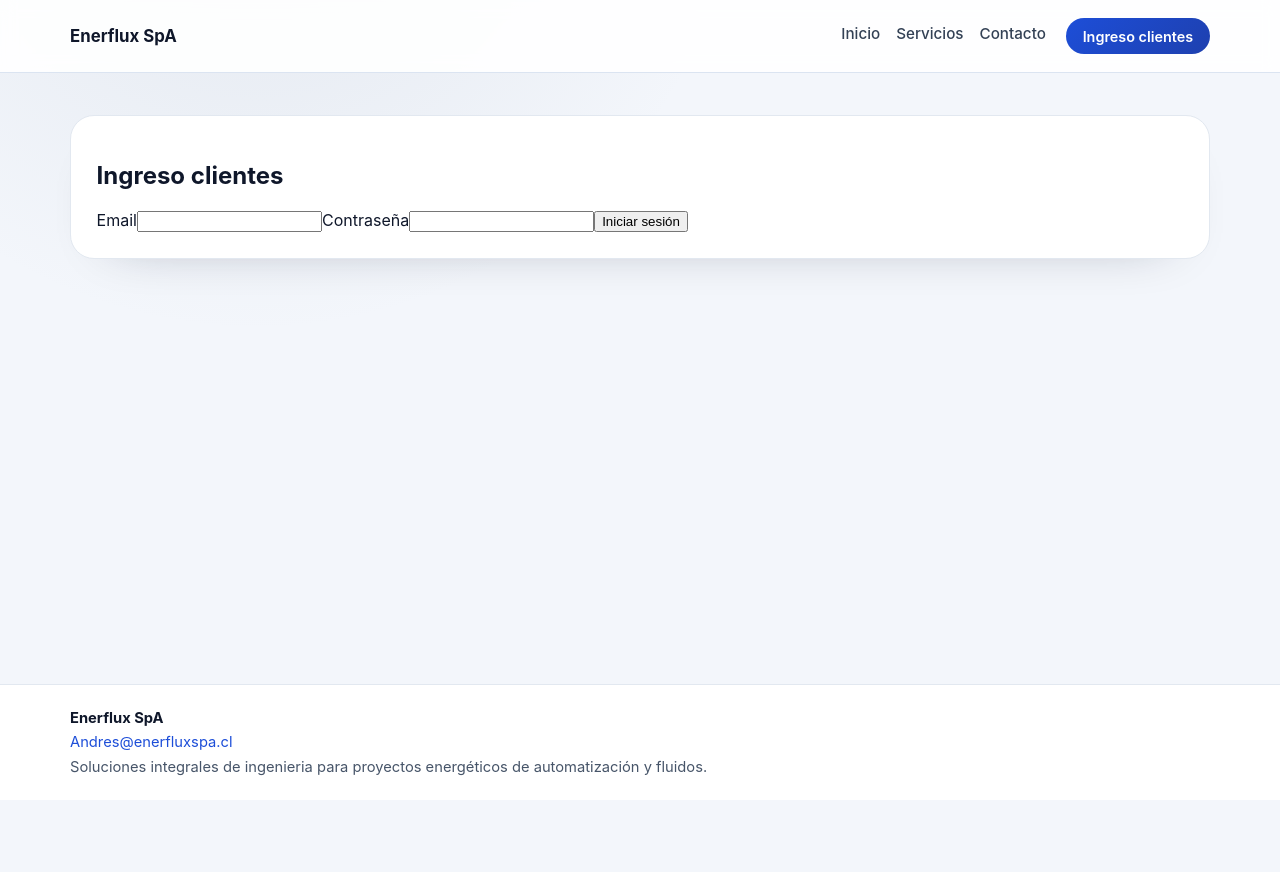
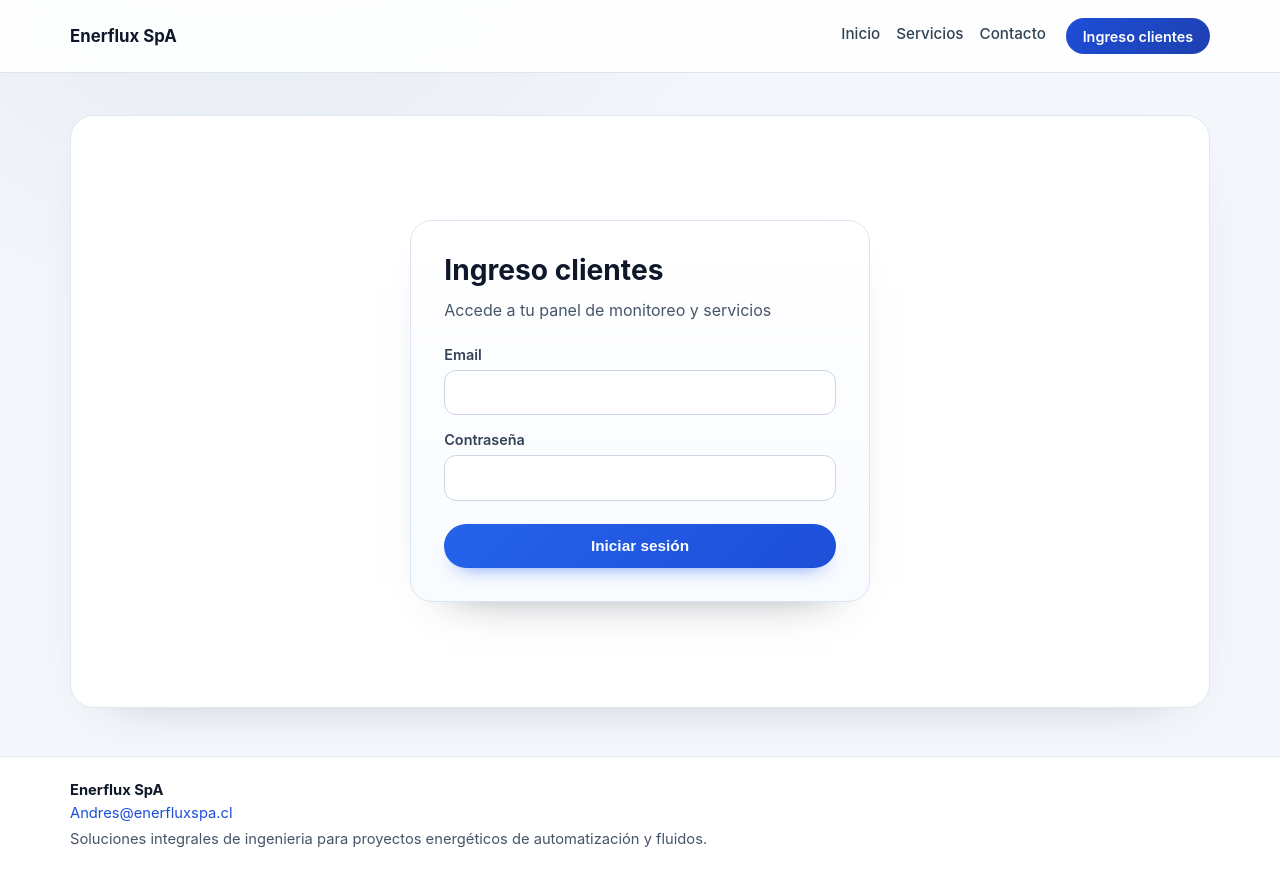
Before and after one commit to ANDREW1221ka/enerflux-web, a React (Vite) app: page /login in a window 1280 px wide. Before the commit the page ends 800 px from the top, so only its background shows below. Built offline with nearby package versions, Linux system fonts and the light colour scheme; no server answers.

Commit message:
Rediseña la página de login con card moderna y UX mejorada

```diff
--- a/src/index.css
+++ b/src/index.css
@@ -138,6 +138,109 @@ a {
 .home-page {
   display: grid;
   gap: clamp(2rem, 5vw, 4.2rem);
+}
+
+.login-page {
+  min-height: clamp(540px, 66vh, 700px);
+  display: grid;
+  place-items: center;
+  padding: clamp(0.5rem, 1.5vw, 1rem);
+}
+
+.login-card {
+  width: min(100%, 460px);
+  border-radius: 22px;
+  border: 1px solid #dbe4f1;
+  background: linear-gradient(180deg, #ffffff, #f8fbff);
+  padding: clamp(1.4rem, 2.6vw, 2.1rem);
+  box-shadow: 0 24px 48px -42px rgba(15, 23, 42, 0.7);
+}
+
+.login-header {
+  margin-bottom: 1.5rem;
+}
+
+.login-header h2 {
+  margin: 0;
+  color: #0f172a;
+  font-size: clamp(1.45rem, 2.2vw, 1.8rem);
+  line-height: 1.2;
+}
+
+.login-header p {
+  margin: 0.6rem 0 0;
+  color: #475569;
+  line-height: 1.5;
+}
+
+.login-form {
+  display: grid;
+  gap: 1rem;
+}
+
+.login-field {
+  display: grid;
+  gap: 0.45rem;
+}
+
+.login-field label {
+  font-size: 0.9rem;
+  font-weight: 600;
+  color: #334155;
+}
+
+.login-field input {
+  width: 100%;
+  border-radius: 12px;
+  border: 1px solid #cbd5e1;
+  background-color: #ffffff;
+  padding: 0.82rem 0.9rem;
+  font-size: 0.95rem;
+  color: #0f172a;
+  transition: border-color 0.2s ease, box-shadow 0.2s ease;
+}
+
+.login-field input:focus {
+  outline: none;
+  border-color: #2563eb;
+  box-shadow: 0 0 0 3px rgba(37, 99, 235, 0.16);
+}
+
+.login-error {
+  margin: 0.2rem 0 0;
+  font-size: 0.88rem;
+  color: #b91c1c;
+  background-color: #fef2f2;
+  border: 1px solid #fecaca;
+  border-radius: 10px;
+  padding: 0.62rem 0.75rem;
+}
+
+.login-submit {
+  margin-top: 0.45rem;
+  width: 100%;
+  border: 0;
+  border-radius: 999px;
+  padding: 0.82rem 1.1rem;
+  font-size: 0.96rem;
+  font-weight: 700;
+  color: #ffffff;
+  background: linear-gradient(135deg, #2563eb, #1d4ed8);
+  cursor: pointer;
+  box-shadow: 0 10px 20px -14px rgba(37, 99, 235, 0.95);
+  transition: transform 0.2s ease, box-shadow 0.2s ease, background 0.2s ease;
+}
+
+.login-submit:hover:not(:disabled) {
+  transform: translateY(-1px);
+  background: linear-gradient(135deg, #1d4ed8, #1e3a8a);
+  box-shadow: 0 12px 22px -14px rgba(29, 78, 216, 0.85);
+}
+
+.login-submit:disabled {
+  opacity: 0.75;
+  cursor: wait;
+  transform: none;
 }
 
 .home-hero {
--- a/src/pages/public/LoginPage.tsx
+++ b/src/pages/public/LoginPage.tsx
@@ -33,9 +33,15 @@ export function LoginPage() {
   }
 
   return (
-    <section>
-      <h2>Ingreso clientes</h2>
-      <form onSubmit={handleSubmit}>
+    <section className="login-page">
+      <div className="login-card" role="region" aria-labelledby="login-title">
+        <header className="login-header">
+          <h2 id="login-title">Ingreso clientes</h2>
+          <p>Accede a tu panel de monitoreo y servicios</p>
+        </header>
+
+        <form className="login-form" onSubmit={handleSubmit} noValidate>
+          <div className="login-field">
             <label htmlFor="email">Email</label>
             <input
               id="email"
@@ -44,8 +50,11 @@ export function LoginPage() {
               onChange={(event) => setEmail(event.target.value)}
               required
               autoComplete="email"
+              aria-invalid={Boolean(errorMessage)}
             />
+          </div>
 
+          <div className="login-field">
             <label htmlFor="password">Contraseña</label>
             <input
               id="password"
@@ -54,14 +63,21 @@ export function LoginPage() {
               onChange={(event) => setPassword(event.target.value)}
               required
               autoComplete="current-password"
+              aria-invalid={Boolean(errorMessage)}
             />
+          </div>
 
-        {errorMessage ? <p role="alert">{errorMessage}</p> : null}
+          {errorMessage ? (
+            <p className="login-error" role="alert" aria-live="polite">
+              {errorMessage}
+            </p>
+          ) : null}
 
-        <button type="submit" disabled={isSubmitting}>
+          <button className="login-submit" type="submit" disabled={isSubmitting}>
             {isSubmitting ? 'Ingresando...' : 'Iniciar sesión'}
           </button>
         </form>
+      </div>
     </section>
   )
 }
```
Lines whose indentation alone changed are shown as unchanged.
